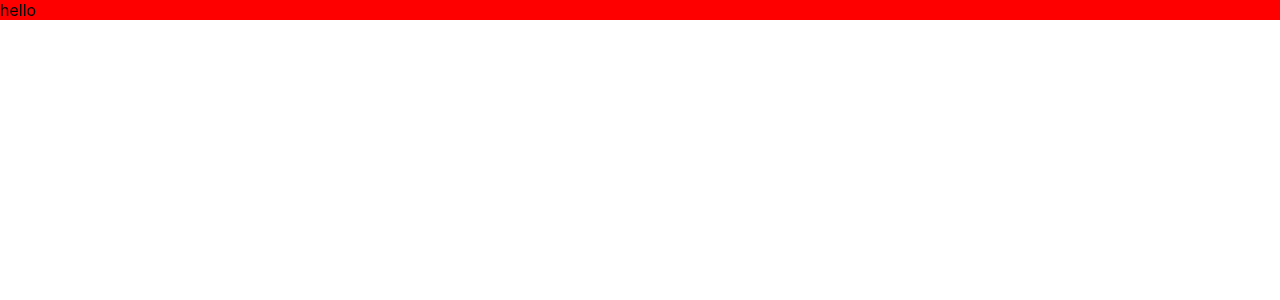
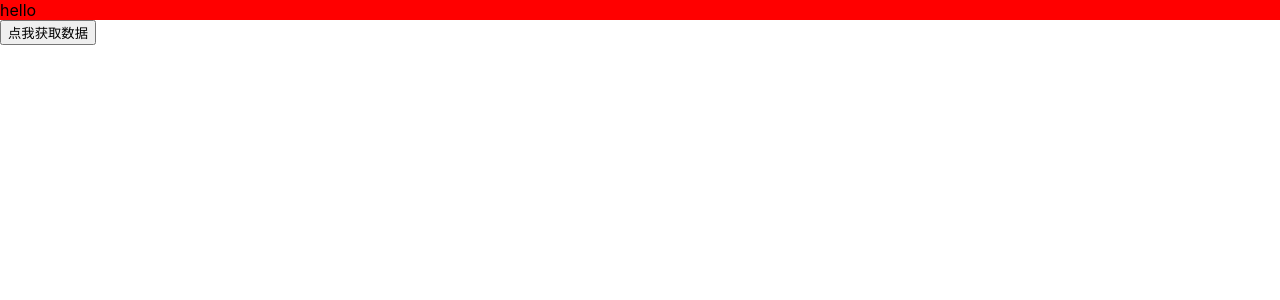
Before and after one commit to Shenhaoyi/learn-react, a React (Create React App) app: page / in a window 1280 px wide. Shown: the top 300 px of the page. Built offline with nearby package versions, Linux system fonts and the light colour scheme.

Commit message:
feat: 添加一个代理

```diff
--- a/package.json
+++ b/package.json
@@ -35,5 +35,6 @@
       "last 1 firefox version",
       "last 1 safari version"
     ]
-  }
+  },
+  "proxy": "http://localhost:5001"
 }
--- a/src/App.js
+++ b/src/App.js
@@ -1,8 +1,14 @@
 import { Component } from 'react';
 import Hello from './components/Hello';
+import TestAxios from './components/TestAxios';
 
 export default class App extends Component {
   render() {
-    return <Hello></Hello>;
+    return (
+      <>
+        <Hello></Hello>
+        <TestAxios></TestAxios>
+      </>
+    );
   }
 }
--- /dev/null
+++ b/src/components/TestAxios/index.jsx
@@ -0,0 +1,23 @@
+import React, { Component } from 'react';
+import axios from 'axios';
+
+export default class index extends Component {
+  handleClick = async () => {
+    const responseType = 'blob';
+    axios({
+      method: 'get',
+      url: 'http://localhost:3000/students',
+      responseType,
+    }).then(
+      (response) => {
+        console.log(response);
+      },
+      (error) => {
+        console.error(error);
+      },
+    );
+  };
+  render() {
+    return <button onClick={this.handleClick}>点我获取数据</button>;
+  }
+}
```
Also changed, not shown: src/components/Demo/index.jsx (deleted, +0 -7 lines).
